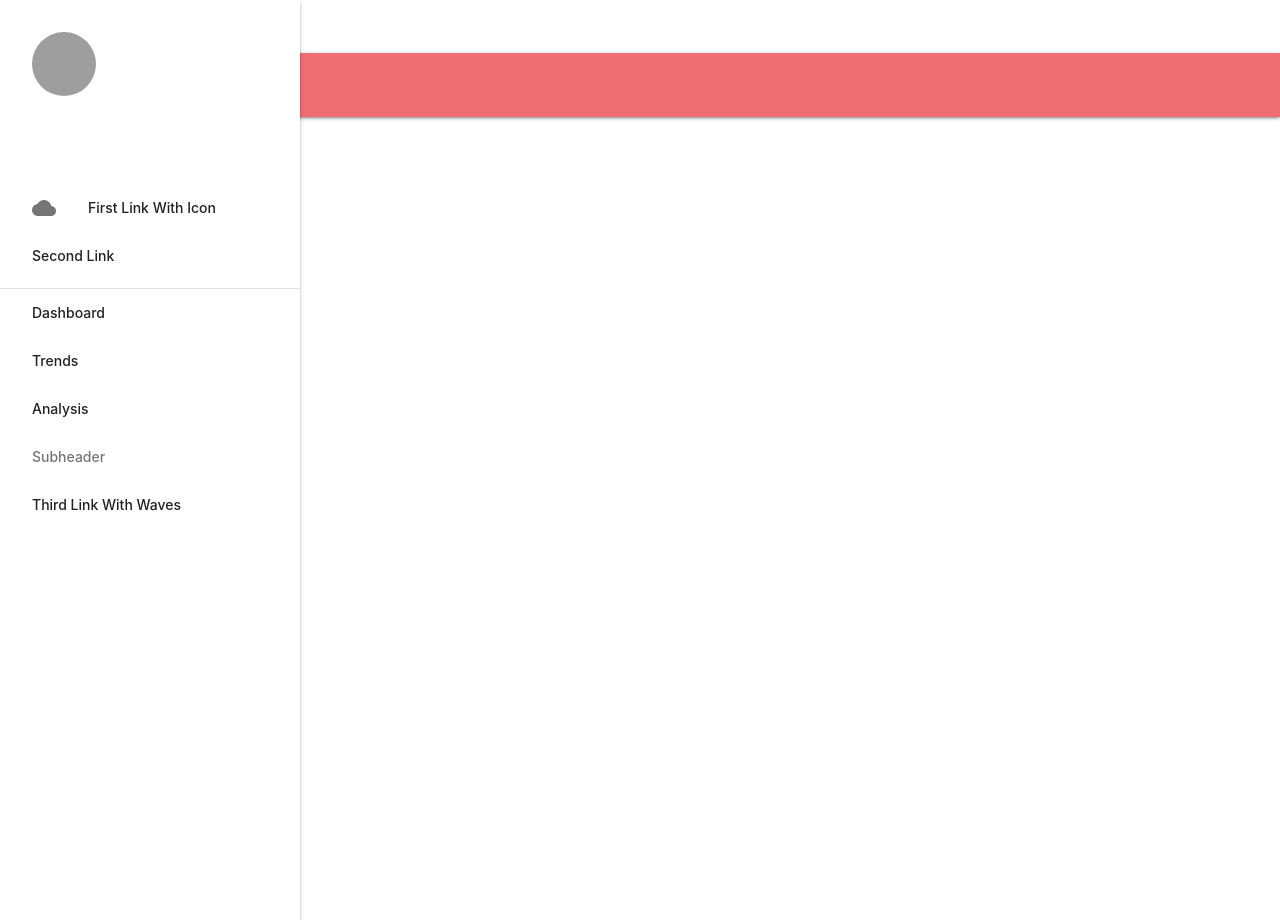
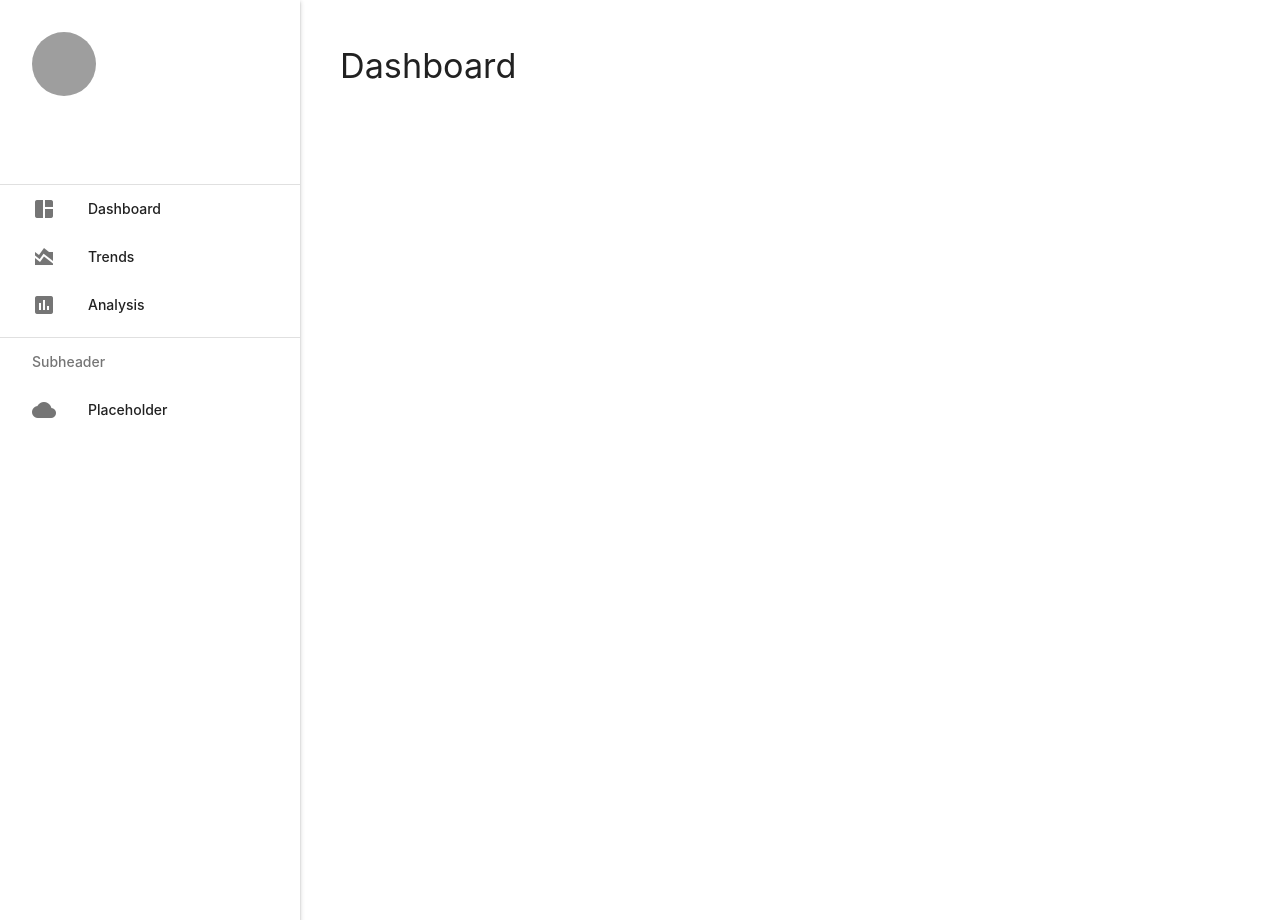
Before and after one commit to JosephKai1/COMP3610PROJECT, a Flask app: page / in a window 1280 px wide. Run offline with Flask 3, Linux system fonts and the light colour scheme; grey boxes are pictures that could not be loaded.

Commit message:
Changed Sidebar Links Added main article to layout

```diff
--- a/App/static/style.css
+++ b/App/static/style.css
@@ -10,12 +10,12 @@ html, body {
     display: flex;
 }
 
-header, main, footer, .main-content, nav {
+header, main, footer {
     padding-left: 300px;
 }
 
 @media only screen and (max-width : 992px) {
-    header, main, footer, .main-content, nav {
+    header, main, footer {
         padding-left: 0;
     }
 }
--- a/App/templates/dashboard.html
+++ b/App/templates/dashboard.html
@@ -1,4 +1,29 @@
+{% block style %}
+
 <link rel="stylesheet" href="https://cdnjs.cloudflare.com/ajax/libs/materialize/1.0.0/css/materialize.min.css">
+
+<link rel="preconnect" href="https://fonts.googleapis.com">
+<link rel="preconnect" href="https://fonts.gstatic.com" crossorigin>
+<link href="https://fonts.googleapis.com/css2?family=Poppins:ital,wght@0,100;0,200;0,300;0,400;0,500;0,600;0,700;0,800;0,900;1,100;1,200;1,300;1,400;1,500;1,600;1,700;1,800;1,900&display=swap" rel="stylesheet">
+
+<style>
+    header, main, footer {
+        padding-left: 300px;
+    }
+
+    @media only screen and (max-width : 992px) {
+        header, main, footer {
+            padding-left: 0;
+        }
+    }
+
+    div {
+        padding-left: 40px;
+    }
+
+</style>
+
+{% endblock %}
 
 {% extends "layout.html" %}
 {% block title %}Dashboard{% endblock %}
--- a/App/templates/layout.html
+++ b/App/templates/layout.html
@@ -1,11 +1,18 @@
 <!DOCTYPE html>
 <html>
     <head>
-        <link rel="stylesheet" href="{{ url_for('static', filename='css/style.css') }}">
+        <link rel="stylesheet" href="{{ url_for('static', filename='style.css') }}">
         <link href="https://fonts.googleapis.com/icon?family=Material+Icons" rel="stylesheet">
+
+        <link rel="preconnect" href="https://fonts.googleapis.com">
+        <link rel="preconnect" href="https://fonts.gstatic.com" crossorigin>
+        <link href="https://fonts.googleapis.com/css2?family=Poppins:ital,wght@0,100;0,200;0,300;0,400;0,500;0,600;0,700;0,800;0,900;1,100;1,200;1,300;1,400;1,500;1,600;1,700;1,800;1,900&display=swap" rel="stylesheet">
+
         <meta charset="UTF-8">
         <meta name="viewport" content="width=device-width, initial-scale=1.0">
         <title>{% block title %}{% endblock %}</title>
+
+        {% block style %}{% endblock %}
     </head>
 
     <body>
@@ -15,24 +22,23 @@
                 <a href="#name"><span class="white-text name">John Doe</span></a>
                 <a href="#email"><span class="white-text email">jdandturk@gmail.com</span></a>
             </div></li>
-            <li><a href="#!"><i class="material-icons">cloud</i>First Link With Icon</a></li>
-            <li><a href="#!">Second Link</a></li>
             <li><div class="divider"></div></li>
-            <li><a href="/dashboard">Dashboard</a></li>
-            <li><a href="#!">Trends</a></li>
-            <li><a href="#!">Analysis</a></li>
+            <li><a class="waves-effect" href="/dashboard"><i class="material-icons">space_dashboard</i>Dashboard</a></li>
+            <li><a class="waves-effect" href="#!"><i class="material-icons">area_chart</i>Trends</a></li>
+            <li><a class="waves-effect" href="#!"><i class="material-icons">insert_chart</i>Analysis</a></li>
+            <li><div class="divider"></div></li>
             <li><a class="subheader">Subheader</a></li>
-            <li><a class="waves-effect" href="#!">Third Link With Waves</a></li>
+            <li><a class="waves-effect" href="#!"><i class="material-icons">cloud</i>Placeholder</a></li>
         </ul>
         <a href="#" data-target="slide-out" class="sidenav-trigger show-on-large"><i class="material-icons">menu</i></a>
 
-        <div class="main-content">
-            <nav>
-                <h3>{% block page %}{% endblock %}</h3>
-            </nav>
+        <main>
+            <div class="main-content">
+                <h4>{% block page %}{% endblock %}</h4>
 
-            {% block content %}{% endblock %}
-        </div>
+                {% block content %}{% endblock %}
+            </div>
+        </main>
 
         <script src="https://cdn.jsdelivr.net/npm/chart.js"></script>
         <script src="https://cdnjs.cloudflare.com/ajax/libs/materialize/1.0.0/js/materialize.min.js"></script>
```
